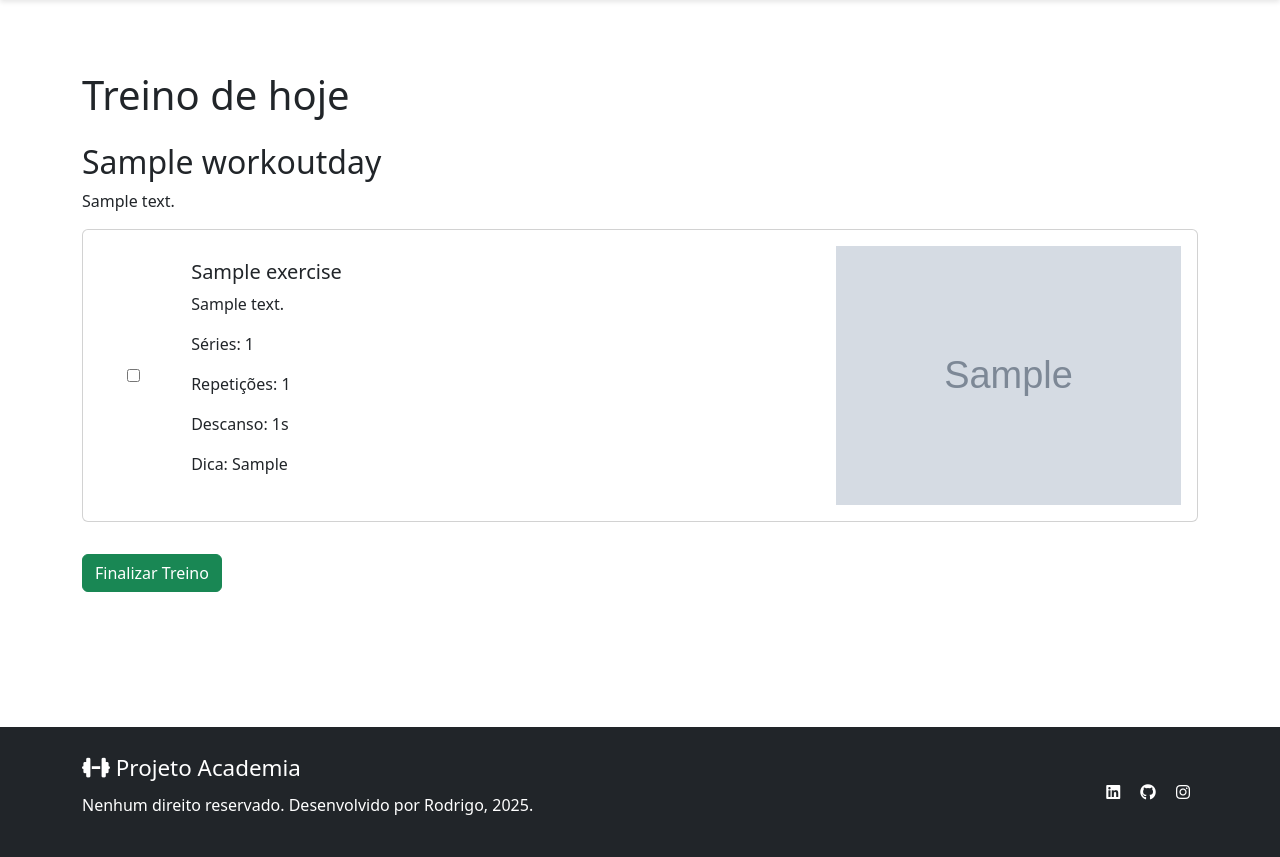
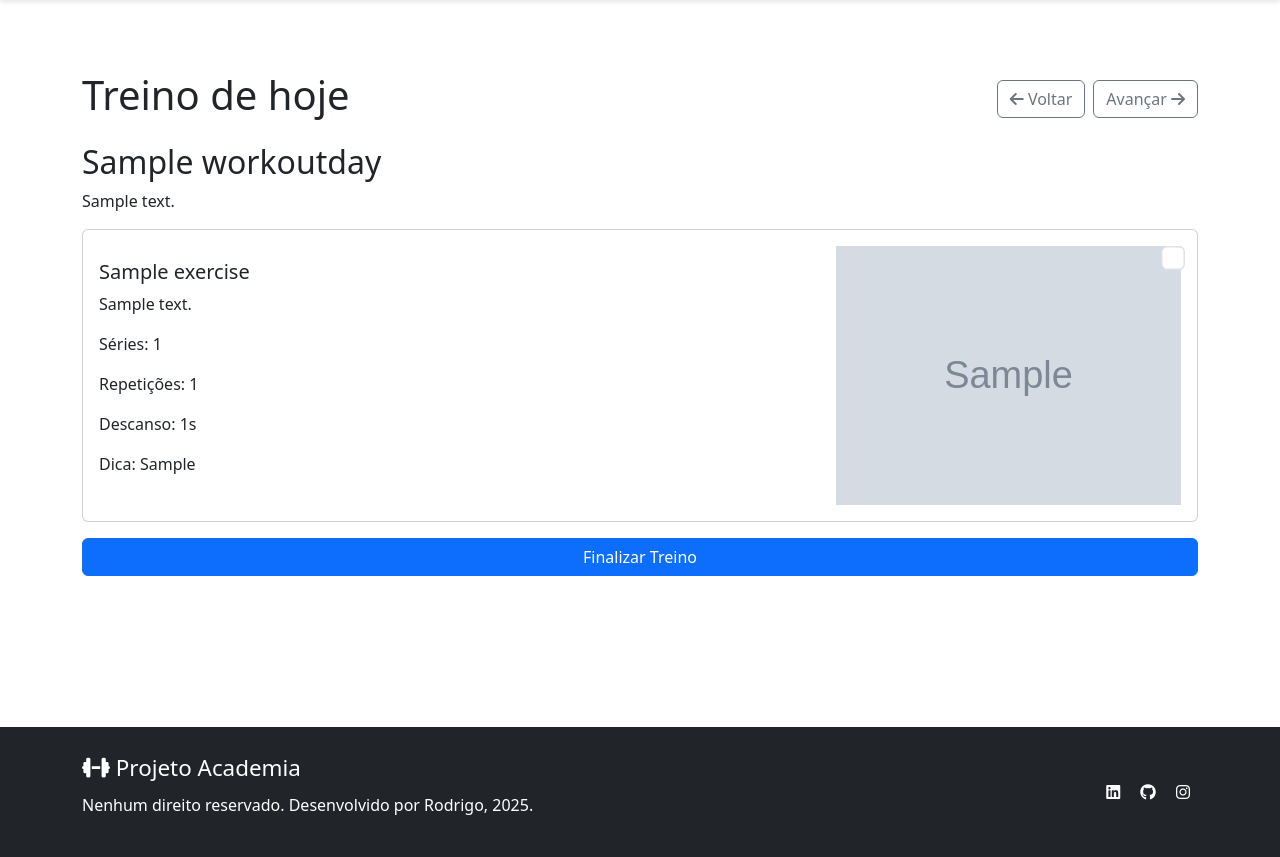
Before and after one commit to Rodrigo635/projeto-academia, a Django app: page /inicio/ in a window 1280 px wide. Shown: the part 73-930 px from the top of the page. Run offline with Django 5.2, Linux system fonts and the light colour scheme; a user stored in the database is signed in; tables that the repository leaves empty hold one stand-in row (values such as "Sample post"); grey boxes marked "Sample" are stand-in pictures; data that the repository does not hold is empty.

Commit message:
Funcionalidades de inicio
adicionado - Modal de finalizar o treino, e navegação entre os dias de treino.

```diff
--- a/app_academia/forms.py
+++ b/app_academia/forms.py
@@ -1,7 +1,7 @@
 # forms.py
 from django import forms
 from django.contrib.auth.models import User
-from .models import Exercise, WorkoutDay, WorkoutDayExercise
+from .models import Exercise, WorkoutDay, WorkoutDayExercise, WorkoutSession
 
 class LoginForm(forms.Form):
     email = forms.EmailField()
@@ -53,3 +53,17 @@ class WorkoutDayExerciseForm(forms.ModelForm):
     class Meta:
         model = WorkoutDayExercise
         fields = ['exercise', 'order', 'custom_sets', 'custom_reps', 'rest_sec']
+
+class WorkoutSessionForm(forms.ModelForm):
+    class Meta:
+        model = WorkoutSession
+        fields = ['date', 'duration', 'feeling']
+        widgets = {
+            'date': forms.DateInput(attrs={'type': 'date'}),
+            'duration': forms.TimeInput(attrs={'type': 'time'}),
+            'feeling': forms.Select(),
+        }
+
+    def __init__(self, *args, **kwargs):
+        super().__init__(*args, **kwargs)
+        self.fields['duration'].widget.attrs.update({'placeholder': '01:00:00'})
--- a/app_academia/models.py
+++ b/app_academia/models.py
@@ -1,6 +1,6 @@
 from django.db import models
 from django.contrib.auth.models import User
-
+from django.utils import timezone
 
 class MuscleGroup(models.Model):
     class Meta:
@@ -91,7 +91,7 @@ class WorkoutSession(models.Model):
 
     user = models.ForeignKey(User, on_delete=models.CASCADE)
     day = models.ForeignKey(WorkoutDay, on_delete=models.CASCADE)
-    date = models.DateField(auto_now_add=True)
+    date = models.DateField(default=timezone.localdate)
     duration = models.DurationField(null=True, blank=True)
     feeling = models.CharField(
         max_length=20,
--- /dev/null
+++ b/app_academia/static/js/inicio.js
@@ -0,0 +1,12 @@
+  document.addEventListener('DOMContentLoaded', function(){
+    const btn = document.getElementById('btn-finalizar');
+    const form = document.getElementById('form-principal');
+    const modalEl = document.getElementById('modalSession');
+    const modal = new bootstrap.Modal(modalEl);
+
+    // Cancela o envio do form principal e abre o modal
+    form.addEventListener('submit', function(e){
+      e.preventDefault();
+      modal.show();
+    });
+  });
--- a/app_academia/templates/inicio.html
+++ b/app_academia/templates/inicio.html
@@ -2,24 +2,38 @@
 {% block content %}
 <section class="min-vh-100 py-5">
   <div class="container my-lg-5">
-    <h1 class="pt-5 pb-3">Treino de hoje</h1>
+    <div class="pt-5 pb-3 d-flex align-items-center justify-content-between">
+      <div class="col">
+        <h1>Treino de hoje</h1>
+      </div>
+      <div class="col-4 d-flex justify-content-end gap-2">
+        <a href="{% url 'inicio' %}?seq={{ seq|add:'-1' }}" class="btn btn-outline-secondary"><i
+            class="fa-solid fa-arrow-left"></i>
+          <p class="d-none d-lg-inline"> Voltar</p>
+        </a>
+        <a href="{% url 'inicio' %}?seq={{ seq|add:'1' }}" class="btn btn-outline-secondary">
+          <p class="d-none d-lg-inline">Avançar </p><i class="fa-solid fa-arrow-right"></i>
+        </a>
+      </div>
+    </div>
 
     {% if workout_day %}
     <h2>{{ workout_day.name }}</h2>
     <p>{{ workout_day.description }}</p>
 
-      <form method="post">
+    <form method="post" id="form-principal">
       {% csrf_token %}
       {% for item in exercises %}
       <div class="card my-3">
-            <div class="card-body">
+        <div class="card-body position-relative">
           <div class="row align-items-center">
-                <div class="col-1 d-flex align-items-center justify-content-center">
-                  <!-- Checkbox para marcar como feito -->
-                  <input type="checkbox" name="ex_{{ item.id }}" />
+            <div class="col-12 col-lg-8">
+              <!-- Checkbox no topo direito -->
+              <input type="checkbox" class="form-check-input position-absolute"
+                style="top: 1rem; right: 1rem; transform: scale(1.5);" name="ex_{{ item.id }}" />
+              <div class="col-10 col-lg-12">
+                <h5>{{ item.exercise.name }}</h5>
               </div>
-                <div class="col-11 col-lg-7">
-                  <h5>{{ item.exercise.name }}</h5>
               <p>{{ item.exercise.description }}</p>
               <p>Séries: {{ item.custom_sets|default:item.exercise.sets }}</p>
               <p>Repetições: {{ item.custom_reps|default:item.exercise.reps }}</p>
@@ -33,14 +47,44 @@
         </div>
       </div>
       {% endfor %}
-
-        <button type="submit" class="btn btn-success mt-3">
+      <button type="submit" class="btn btn-primary w-100" id="btn-finalizar">
         Finalizar Treino
       </button>
     </form>
+
+    <!-- Modal Bootstrap -->
+    <div class="modal fade" id="modalSession" tabindex="-1">
+        <div class="modal-dialog modal-dialog-centered modal-dialog-scrollable">
+          <form method="post" class="modal-content">
+            {% csrf_token %}
+            <div class="modal-header">
+              <h5 class="modal-title">Registrar Sessão</h5>
+              <button type="button" class="btn-close" data-bs-dismiss="modal"></button>
+            </div>
+            <div class="modal-body">
+              <!-- Dia (read-only) -->
+              <div class="mb-3">
+                <label class="form-label">Dia Concluído</label>
+                <input type="text" class="form-control" value="{{ workout_day.name }}" readonly>
+              </div>
+              <!-- Date, Duration, Feeling -->
+              {{ form.as_p }}
+              <!-- Preserve seq para não perder a navegação se fechar -->
+              <input type="hidden" name="seq" value="{{ seq }}">
+            </div>
+            <div class="modal-footer">
+              <button type="button" class="btn btn-secondary" data-bs-dismiss="modal">Cancelar</button>
+              <button type="submit" class="btn btn-primary">Concluir</button>
+            </div>
+          </form>
+        </div>
+      </div>
+    </div>
+
     {% else %}
-      <p>Nenhum plano de treino ativo encontrado.</p>
+    <p>Nenhum plano de treino ativo.</p>
     {% endif %}
   </div>
 </section>
+<script src="../static/js/inicio.js"></script>
 {% endblock %}
--- a/app_academia/views.py
+++ b/app_academia/views.py
@@ -6,7 +6,7 @@ from django.contrib.auth import logout as auth_logout
 from django.shortcuts import redirect
 from django.contrib.auth.decorators import login_required
 from .models import *
-from datetime import date, timedelta
+from datetime import date, timedelta, timezone
 from django.shortcuts import get_object_or_404
 from django.views.decorators.http import require_http_methods
 
@@ -61,55 +61,64 @@ def logout_view(request):
 @login_required
 @require_http_methods(['GET', 'POST'])
 def inicio(request):
+    # 1) buscar plano ativo
     try:
         active = ActivePlan.objects.get(user=request.user, is_active=True)
     except ActivePlan.DoesNotExist:
-        return render(request, 'inicio.html', {
-            'workout_day': None,
-            'exercises': []
-        })
+        return render(request, 'inicio.html', {'workout_day': None})
 
     plan = active.plan
-
-    # total de dias realmente vinculados a este plano
     plan_days_qs = PlanDay.objects.filter(plan=plan).order_by('sequence')
     total_days = plan_days_qs.count()
     if total_days == 0:
-        # sem dias, não dá pra treinar
-        return render(request, 'inicio.html', {
-            'workout_day': None,
-            'exercises': []
-        })
+        return render(request, 'inicio.html', {'workout_day': None})
 
-    # quantas sessões já foram completadas
-    total_sessions = WorkoutSession.objects.filter(
-        user=request.user,
-        day__in=plan.days.all(),
-        completed=True
-    ).count()
+    # 2) seq vindo do querystring (navegação) ou calculado por sessões concluídas
+    seq_param = request.GET.get('seq')
+    if seq_param:
+        try:
+            seq = int(seq_param)
+        except ValueError:
+            seq = 1
+    else:
+        done = WorkoutSession.objects.filter(
+            user=request.user,
+            day__in=plan.days.all(),
+            completed=True
+        ).count()
+        seq = (done % total_days) + 1
 
-    # calcula seq com loop
-    seq = (total_sessions % total_days) + 1
+    # wrap-around
+    if seq < 1: seq = total_days
+    if seq > total_days: seq = 1
 
-    # pega o PlanDay correspondente
     plan_day = plan_days_qs.get(sequence=seq)
     dia = plan_day.day
     items = WorkoutDayExercise.objects.filter(day=dia).order_by('order')
 
+    # 3) tratamento de POST vindo do modal
     if request.method == 'POST':
-        # salva a sessão concluída
-        WorkoutSession.objects.create(
-            user=request.user,
-            day=dia,
-            completed=True,
-        )
-        # redireciona para recarregar e mostrar o próximo dia
-        return redirect('inicio')
+        form = WorkoutSessionForm(request.POST)
+        if form.is_valid():
+            sess = form.save(commit=False)
+            sess.user = request.user
+            sess.day = dia
+            sess.completed = True
+            sess.save()
+            return redirect('inicio')  # reinicia loop
+    else:
+        today_str = date.today().strftime('%Y-%m-%d')  # converte para string no formato correto
+        form = WorkoutSessionForm(initial={
+            'date': today_str,
+            'duration': timedelta(hours=1),
+        })
 
-    # GET: exibe form
     return render(request, 'inicio.html', {
         'workout_day': dia,
-        'exercises': items
+        'exercises': items,
+        'form': form,
+        'seq': seq,
+        'total_days': total_days,
     })
 
 @login_required
--- a/projeto_academia/settings.py
+++ b/projeto_academia/settings.py
@@ -12,6 +12,7 @@ https://docs.djangoproject.com/en/5.2/ref/settings/
 
 from pathlib import Path
 import os
+from decouple import config
 
 # Build paths inside the project like this: BASE_DIR / 'subdir'.
 BASE_DIR = Path(__file__).resolve().parent.parent
@@ -21,7 +22,8 @@ BASE_DIR = Path(__file__).resolve().parent.parent
 # See https://docs.djangoproject.com/en/5.2/howto/deployment/checklist/
 
 # SECURITY WARNING: keep the secret key used in production secret!
-SECRET_KEY = 'django-insecure-(d0*)o$&cjvhgvtt%+d^s5^q+8hrf-v^^_9dx%oh34&q17=tr8'
+SECRET_KEY = config('DJANGO_SECRET_KEY')
+
 
 # SECURITY WARNING: don't run with debug turned on in production!
 DEBUG = True
```
Also changed, not shown: requirements.txt (added, +7 -0 lines), app_academia/migrations/0002_alter_workoutsession_date.py (added), 1 other file. Lines whose indentation alone changed are shown as unchanged.
